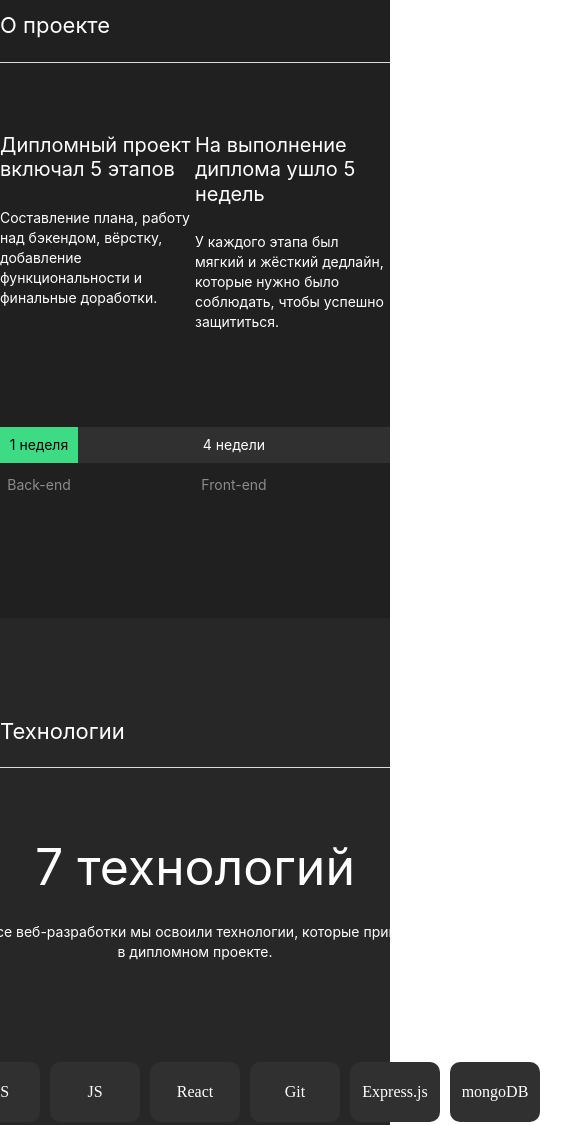
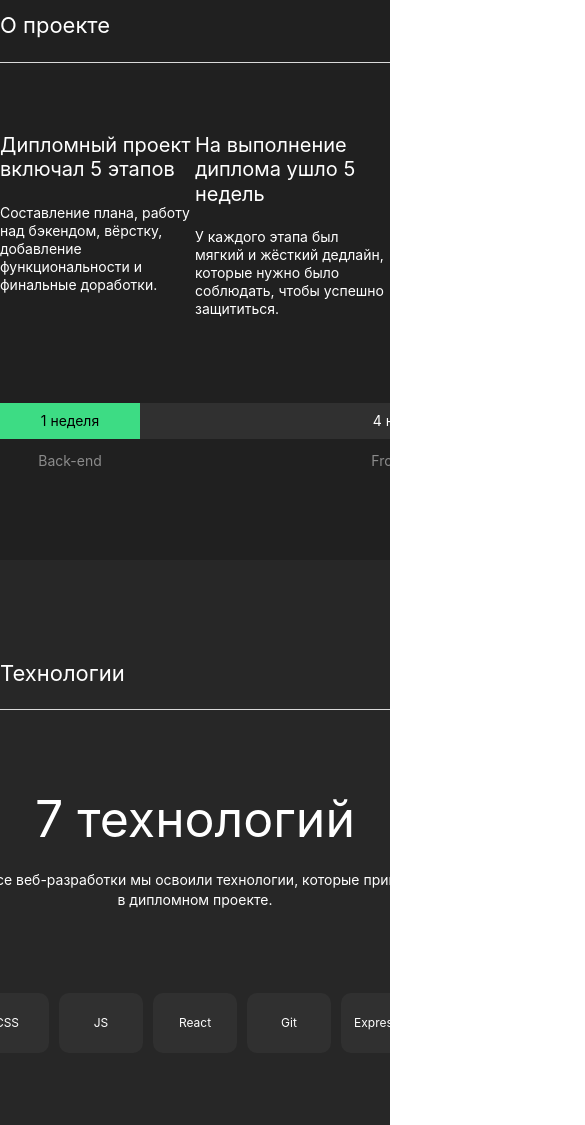
Before and after one commit to Helinter/movies-explorer-frontend, a React app: page / in a window 390 px wide. Shown: the part 1120-2245 px from the top of the page, 585 px wide, since content can reach past the window. Built offline with nearby package versions, Linux system fonts and the light colour scheme.

Commit message:
страница Main адаптирована под 1279-768px

```diff
--- a/src/components/AboutMe/AboutMe.css
+++ b/src/components/AboutMe/AboutMe.css
@@ -5,6 +5,13 @@
   background-color: #202020;
   max-width: 1140px;
   margin: auto;
+}
+
+@media only screen and (max-width: 1279px) {
+  .aboutMe {
+    max-width: 668px;
+    padding-bottom: 91px;
+  }
 }
 
 .aboutMe__title {
@@ -24,13 +31,19 @@
   display: flex;
   flex-direction: row;
   padding-top: 70px;
+  justify-content: space-between;
 }
 
 .aboutMe__container__table {
   margin: 0;
   padding: 0;
-  width: 600px;
-  margin-right: 270px;
+  max-width: 600px;
+}
+
+@media only screen and (max-width: 1279px) {
+  .aboutMe__container__table {
+    max-width: 364px;
+  }
 }
 
 .aboutMe__container__table__title {
@@ -41,6 +54,13 @@
   font-size: 50px;
   line-height: 58px;
   letter-spacing: -4%;
+}
+
+@media only screen and (max-width: 1279px) {
+  .aboutMe__container__table__title {
+    font-size: 40px;
+    line-height: 40px;
+  }
 }
 
 .aboutMe__container__table__subtitle {
@@ -55,6 +75,15 @@
   margin-bottom: 26px;
 }
 
+@media only screen and (max-width: 1279px) {
+  .aboutMe__container__table__subtitle {
+    font-size: 12px;
+    line-height: 18px;
+    margin-top: 16px;
+  margin-bottom: 20px;
+  }
+}
+
 .aboutMe__container__table__description {
   margin: 0;
   padding: 0;
@@ -62,6 +91,13 @@
   font-weight: 400;
   font-size: 14px;
   line-height: 22px;
+}
+
+@media only screen and (max-width: 1279px) {
+  .aboutMe__container__table__description {
+    font-size: 12px;
+    line-height: 18px;
+  }
 }
 
 .aboutMe__container__link {
@@ -75,6 +111,12 @@
   margin-top: 99px;
 }
 
+@media only screen and (max-width: 1279px) {
+  .aboutMe__container__link {
+    margin-top: 87px;
+  }
+}
+
 .aboutMe__container__avatar{
   width: 270px;
   border-radius: 10px;
@@ -84,6 +126,7 @@
 @media only screen and (max-width: 1279px) {
   .aboutMe__container__avatar {
     width: 255px;
+    height: 307px;
   }
 }
 
--- a/src/components/AboutMe/AboutMe.js
+++ b/src/components/AboutMe/AboutMe.js
@@ -8,7 +8,7 @@ function AboutMe() {
         <div className="aboutMe__container__table">
           <p className="aboutMe__container__table__title">Виталий</p>
           <p className="aboutMe__container__table__subtitle">Фронтенд-разработчик, 30 лет</p>
-          <p className="aboutMe__container__table__description">Я родился и живу в Саратове, закончил факультет экономики СГУ. У меня есть жена<br></br>и дочь. Я люблю слушать музыку, а ещё увлекаюсь бегом. Недавно начал кодить. С<br></br>2015 года работал в компании «СКБ Контур». После того, как прошёл курс по веб-<br></br>разработке, начал заниматься фриланс-заказами и ушёл с постоянной работы.</p>
+          <p className="aboutMe__container__table__description">Я родился и живу в Саратове, закончил факультет экономики СГУ. У меня есть жена и дочь. Я люблю слушать музыку, а ещё увлекаюсь бегом. Недавно начал кодить. С 2015 года работал в компании «СКБ Контур». После того, как прошёл курс по веб-разработке, начал заниматься фриланс-заказами и ушёл с постоянной работы.</p>
           <a className="aboutMe__container__link" href="https://github.com/Helinter" target="_blank" rel="noopener noreferrer">Github</a>
         </div>
         <img alt="avatar" src={avatar} className="aboutMe__container__avatar"></img>
--- a/src/components/AboutProject/AboutProject.css
+++ b/src/components/AboutProject/AboutProject.css
@@ -2,9 +2,15 @@
   display: flex;
   flex-direction: column;
   padding-bottom: 140px;
-  background-color: #202020;
   max-width: 1140px;
   margin: auto;
+}
+
+@media only screen and (max-width: 1279px) {
+  .about-project {
+    max-width: 668px;
+    padding-bottom: 106px;
+  }
 }
 
 .about-project__title {
@@ -25,12 +31,20 @@
   flex-direction: row;
   padding-top: 70px;
   max-width: 1140px;
+  justify-content: space-between;
 }
 
 .about-project__container__table {
   margin: 0;
   padding: 0;
-  width: 550px;
+  width: 500px;
+}
+
+@media only screen and (max-width: 1279px) {
+  .about-project__container__table {
+    max-width: 319px;
+    margin: 0;
+  }
 }
 
 .about-project__container__table__title {
@@ -54,6 +68,14 @@
   margin-bottom: 110px;
 }
 
+@media only screen and (max-width: 1279px) {
+  .about-project__container__table__subtitle {
+    line-height: 18px;
+    margin-top: 22px;
+    margin-bottom: 100px;
+  }
+}
+
 .about-project__time {
   display: flex;
   flex-direction: row;
@@ -64,7 +86,7 @@
 .about-project__time-discription-one {
   margin: 0;
   padding: 0;
-  width: 228px;
+  min-width: 228px;
   color: black;
   font-family: 'Inter', sans-serif;
   font-weight: 400;
@@ -72,15 +94,27 @@
   text-align: center;
 }
 
+@media only screen and (max-width: 1279px) {
+  .about-project__time-discription-one {
+    min-width: 140px;
+  }
+}
+
 .about-project__time-discription-four {
   margin: 0;
   padding: 0;
-  width: 912px;
+  min-width: 912px;
   color: white;
   font-family: 'Inter', sans-serif;
   font-weight: 400;
   font-size: 14px;
   text-align: center;
+}
+
+@media only screen and (max-width: 1279px) {
+  .about-project__time-discription-four {
+    min-width: 528px;
+  }
 }
 
 .about-project__time-backend{
--- a/src/components/AboutProject/AboutProject.js
+++ b/src/components/AboutProject/AboutProject.js
@@ -5,11 +5,11 @@ function AboutProject() {
       <div className="about-project__container">
         <div className="about-project__container__table">
           <p className="about-project__container__table__title">Дипломный проект включал 5 этапов</p>
-          <p className="about-project__container__table__subtitle">Составление плана, работу над бэкендом, вёрстку, добавление<br></br>функциональности и финальные доработки.</p>
+          <p className="about-project__container__table__subtitle">Составление плана, работу над бэкендом, вёрстку, добавление функциональности и финальные доработки.</p>
         </div>
         <div className="about-project__container__table">
           <p className="about-project__container__table__title">На выполнение диплома ушло 5 недель</p>
-          <p className="about-project__container__table__subtitle">У каждого этапа был мягкий и жёсткий дедлайн, которые нужно было<br></br>соблюдать, чтобы успешно защититься.</p>
+          <p className="about-project__container__table__subtitle">У каждого этапа был мягкий и жёсткий дедлайн, которые нужно было соблюдать, чтобы успешно защититься.</p>
         </div>
       </div>
       <div className="about-project__time">
--- a/src/components/App/App.css
+++ b/src/components/App/App.css
@@ -11,6 +11,7 @@
 @media only screen and (max-width: 1279px) {
   .page {
     min-width: 768px;
+    overflow: hidden;
   }
 }
 
--- a/src/components/Portfolio/Portfolio.css
+++ b/src/components/Portfolio/Portfolio.css
@@ -5,6 +5,13 @@
   background-color: #202020;
   max-width: 1140px;
     margin: auto;
+}
+
+@media only screen and (max-width: 1279px) {
+  .portfolio {
+    max-width: 668px;
+    padding-bottom: 90px;
+  }
 }
 
 .portfolio__title {
@@ -23,6 +30,12 @@
   grid-template-rows: 60px 1px 60px 1px 60px;
   padding-top: 70px;
   max-width: 1140px;
+}
+
+@media only screen and (max-width: 1279px) {
+  .portfolio__container {
+    padding-top: 50px;
+  }
 }
 
 .portfolio__item {
@@ -48,6 +61,12 @@
   letter-spacing: -4%;
 }
 
+@media only screen and (max-width: 1279px) {
+  .portfolio__item__title {
+    font-size: 28px;
+  }
+}
+
 .portfolio__item__link{
   background-image: url('../../images/arrow.svg');
   width: 26px;
--- a/src/components/Techs/Techs.css
+++ b/src/components/Techs/Techs.css
@@ -7,7 +7,14 @@
   margin: auto;
 }
 
-.grey-background{
+@media only screen and (max-width: 1279px) {
+  .techs {
+    max-width: 668px;
+    padding-bottom: 90px;
+  }
+}
+
+.grey-background {
   margin: 0;
   padding: 0;
   width: 100%;
@@ -31,9 +38,14 @@
   border-top: 1px solid #DADADA;
   display: flex;
   flex-direction: column;
-  padding-top: 70px;
+  padding-top: 90px;
   align-items: center;
+}
 
+@media only screen and (max-width: 1279px) {
+  .techs__container {
+    padding-top: 80px;
+  }
 }
 
 .techs__container__table {
@@ -65,7 +77,13 @@
   margin-top: 26px;
 }
 
-.technology__container{
+@media only screen and (max-width: 1279px) {
+  .techs__container__table__subtitle {
+    margin-top: 22px;
+  }
+}
+
+.technology__container {
   display: grid;
   grid-template-columns: repeat(7, 90px);
   gap: 10px;
@@ -74,7 +92,14 @@
   margin-top: 100px;
 }
 
-.technology__container__fit{
+@media only screen and (max-width: 1279px) {
+  .technology__container {
+    grid-template-columns: repeat(7, 84px);
+    margin-top: 83px;
+  }
+}
+
+.technology__container__fit {
   background-color: #303030;
   width: 90px;
   height: 60px;
@@ -84,4 +109,18 @@
   justify-content: center;
   align-items: center;
   border-radius: 10px;
+  font-family: 'Inter', sans-serif;
+  font-weight: 400;
+  font-size: 14px;
+  line-height: 16.94px;
 }
+
+@media only screen and (max-width: 1279px) {
+  .technology__container__fit {
+    width: 84px;
+    font-family: 'Inter', sans-serif;
+    font-weight: 400;
+    font-size: 12px;
+    line-height: 14.52px;
+  }
+}
```
